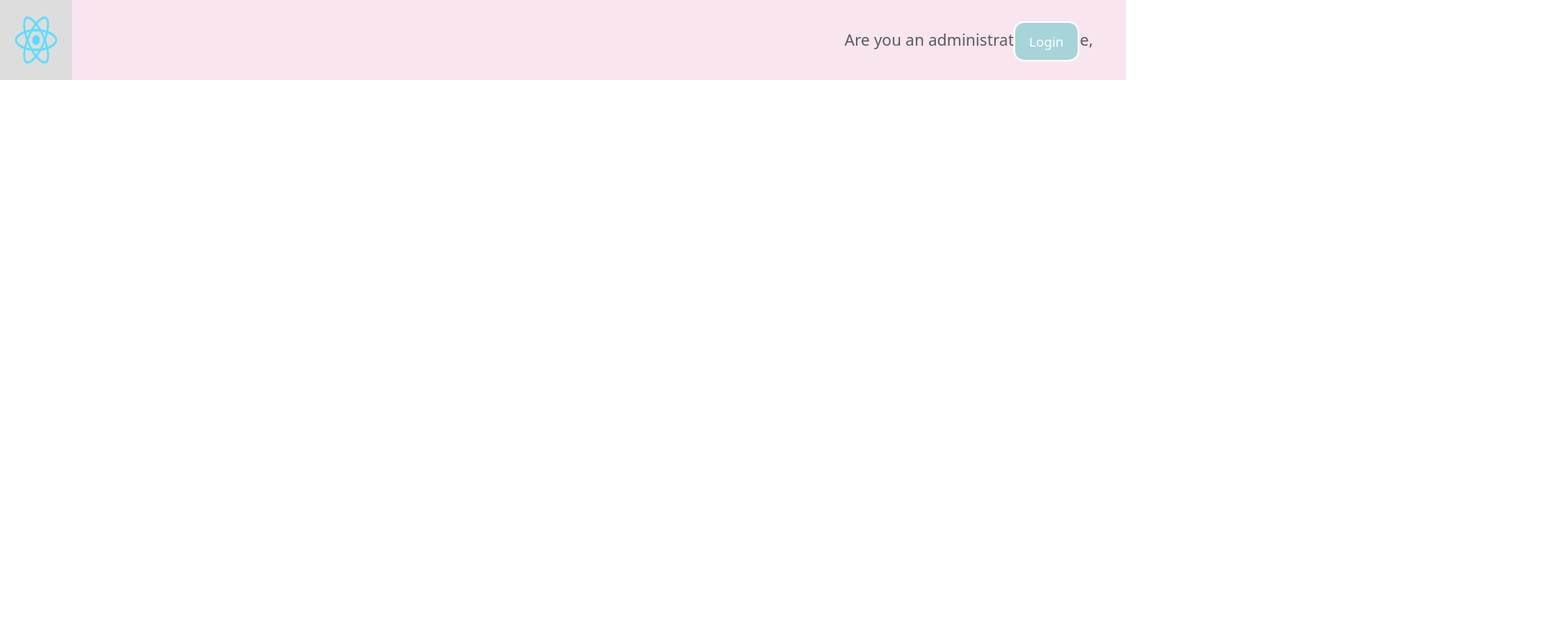
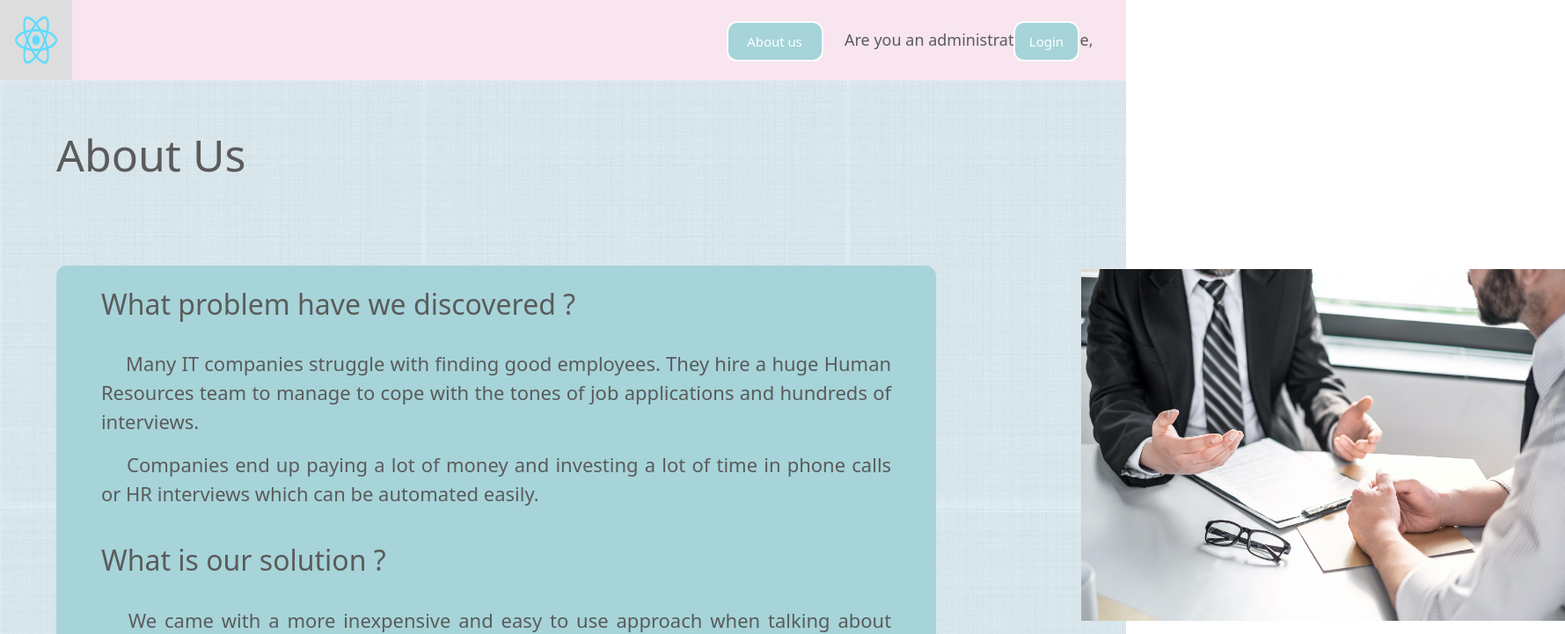
Before and after one commit to senciuckristine/HireME, a React (Create React App) app: page /AboutUs in a window 1280 px wide. Shown: the top 721 px of the page at 88% size, 1779 px wide, since content can reach past the window. Built offline with nearby package versions, Linux system fonts and the light colour scheme.

Commit message:
[HM-12] Added about us page

```diff
--- a/src/App.css
+++ b/src/App.css
@@ -238,6 +238,24 @@ th {
 .button_4 {
   top:  3%;
   left: 73.5%;
+  background-color: #A6D4D9;
+  border: 2px solid rgb(254, 251, 251);
+  color: white !important;
+  border-radius: 12px;
+  text-align: center;
+  text-decoration: none;
+  display: inline-block;
+  font-size: 15px;
+
+  cursor: pointer;
+  width: 110px;
+  line-height: 40px;
+  position: absolute;
+
+}
+.button_5 {
+  top:  3%;
+  left: 64.5%;
   background-color: #A6D4D9;
   border: 2px solid rgb(254, 251, 251);
   color: white !important;
@@ -494,3 +512,33 @@ textarea{
 
   position: absolute;
 }
+
+.imgStyle{
+  margin-left:30%;
+  margin-top:5%;
+}
+
+.styleAboutUs{
+  font-size: 50px;
+
+  margin-left: 5%;
+  color: #5b5b5b;
+}
+.h44About{
+  font-size: 22px;
+  color: #5b5b5b;
+  margin-left: 5%;
+  margin-right: 5%;
+  text-align: justify;
+}
+
+.grid2About{
+  border: 1px solid #A6D4D9;
+  background-color:#A6D4D9 ;
+  display: grid;
+  margin-left: auto;
+  margin-right: auto;
+  width: 1000px;
+  height: auto;
+  border-radius: 12px;
+}
--- a/src/App.js
+++ b/src/App.js
@@ -11,6 +11,7 @@ import CreateSurvey from "./components/createSurvey";
 import TakeSurvey from "./components/TakeSurvey";
 import MySurveys from "./components/mySurveys";
 import SurveysResponse from "./components/surveysResponse";
+import AboutUs from "./components/aboutUs";
 
 const App = () =>(
   <BrowserRouter>
@@ -24,6 +25,7 @@ const App = () =>(
      <Route path="/takeSurvey" element={<TakeSurvey/>}/>
      <Route path="/mySurveys" element={<MySurveys/>}/>
      <Route path="/surveysResponse" element={<SurveysResponse/>}/>
+     <Route path="/AboutUs" element={<AboutUs/>}/>
    </Routes >
   </BrowserRouter>
 
--- /dev/null
+++ b/src/components/aboutUs.js
@@ -0,0 +1,48 @@
+import React, { Component } from 'react';
+
+export default class HomePage extends Component {
+  static displayName = HomePage.name;
+
+  render () {
+
+
+    return (
+        <body  background="back3.jpg">
+        <div>
+          <br></br><br></br>
+          <div><p className='styleAboutUs'>About Us</p></div>
+
+          <br></br>
+      <br></br>
+      <div className="splitscreen" >
+        <div className="left">
+         <div>
+            <br></br>
+            <div className='grid2About'><br></br>
+                <h2 >What problem have we discovered ?</h2>
+                <br></br>
+                <p className='h44About'>&emsp; Many IT companies struggle with finding good employees. They hire a huge Human Resources team to manage to cope with the tones of job applications and hundreds of interviews.</p>
+                <p className='h44About'>&emsp; Companies end up paying a lot of money and investing a lot of time in phone calls or HR interviews which can be automated easily.</p>
+                <br></br>
+                <h2 >What is our solution ?</h2>
+                <br></br>
+                <p className='h44About'>&emsp; We came with a more inexpensive and easy to use approach when talking about pre-interview discussions or HR interviews.</p>
+                <p className='h44About'>&emsp; Our website gives companies the opportunity to create a custom survey specially designed to fit their needs. They can add as many questions as they like. Every survey has an unique token which you give to your job applicants. </p>
+                <p className='h44About'>&emsp; Companies have administrators accounts and they can see their own surveys and the responses from the applicants. </p>
+
+                <br></br><br></br>
+            </div>
+        </div>
+        </div>
+        <div className="right">
+            <img src="interviu.jpg" alt="Interview" width="550" height="400" className='imgStyle'></img>
+        </div>
+      </div>
+
+      <br></br><br></br>
+
+          </div>
+          </body>
+    );
+  }
+}
--- a/src/components/navbar.component.js
+++ b/src/components/navbar.component.js
@@ -27,6 +27,9 @@ const removeSurveyToken = () =>{
 
 const handleSeeYourSurveys = () => {
   window.location = "/mySurveys";
+}
+const handleAboutUs = () => {
+  window.location = "/AboutUs";
 }
     return (
 
@@ -59,6 +62,13 @@ const handleSeeYourSurveys = () => {
 
         </ul>
 
+
+        <ul className ="topnav-right" >
+         <button className = "button_5 "  onClick={handleAboutUs}>About us</button>
+
+
+        </ul>
+
         </div>
 
         {user && <a className="pstyle" href="/adminslist"> {currentLogged} </a>}
```
Also changed, not shown: public/interviu.jpg (added).
